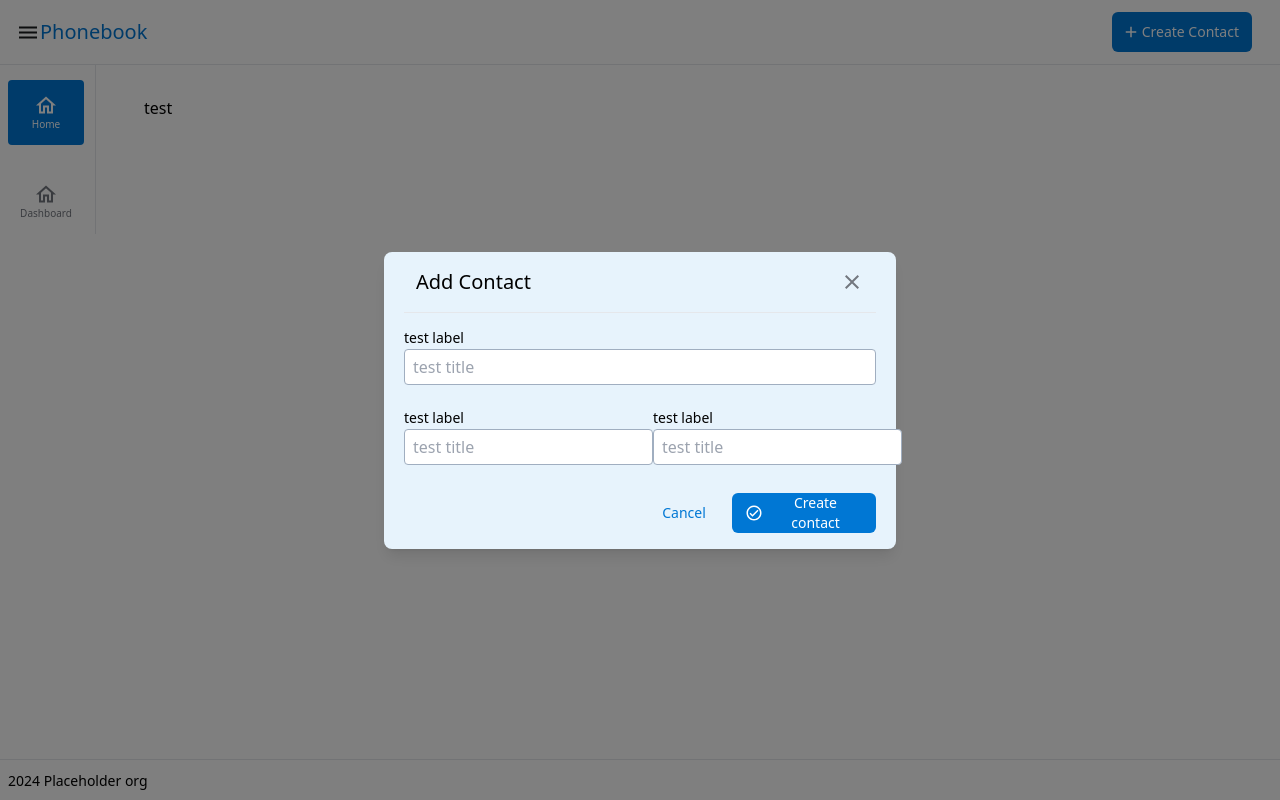
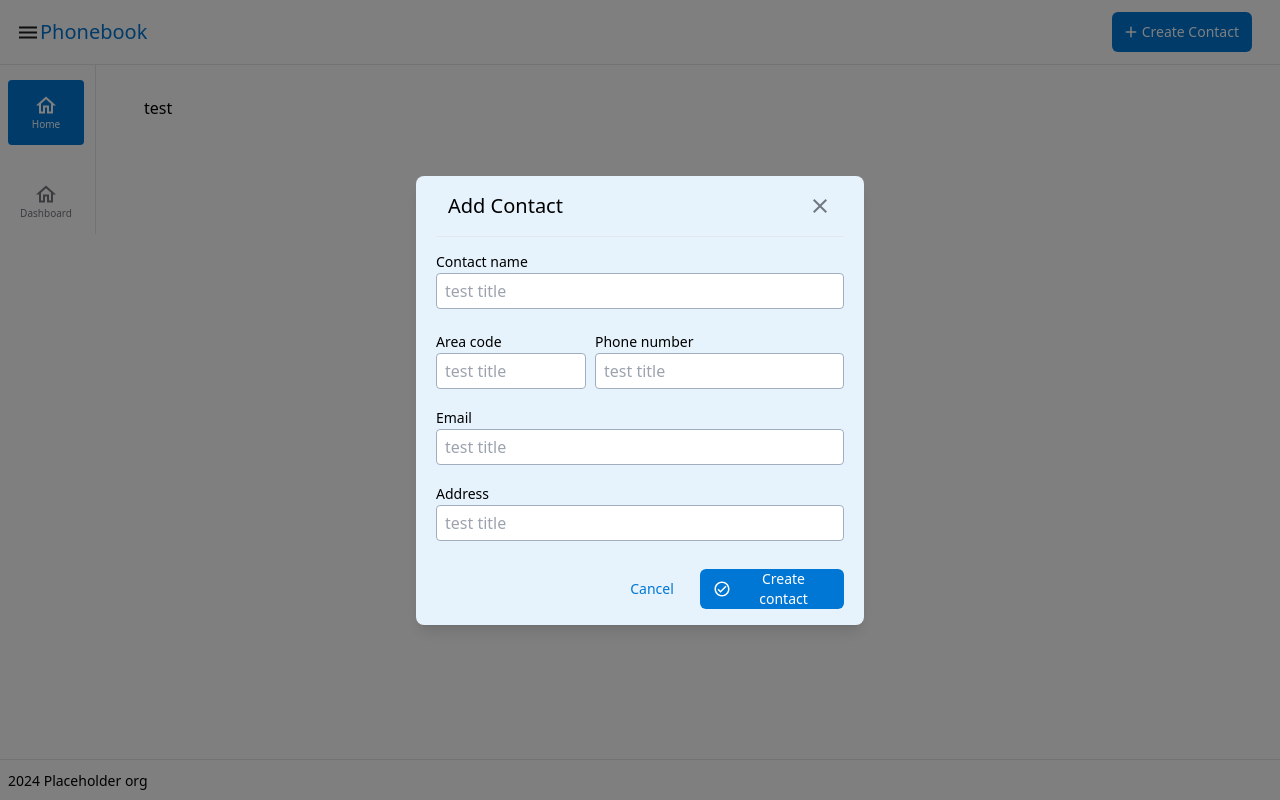
Before and after one commit to Denyyel914/phonebook, a Next.js app: page / in a window 1280 px wide. Both pictures are taken after a click on the button "Create Contact". Built offline with nearby package versions, Linux system fonts and the light colour scheme.

Commit message:
feat: add form submission using useState

```diff
--- a/app/components/Modal/Create.jsx
+++ b/app/components/Modal/Create.jsx
@@ -4,8 +4,36 @@ import Button from "../Button/Button";
 import Image from "next/image";
 import CheckCircle from "@/app/assets/check_circle.svg";
 import Input from "../Input/Input";
+import { useForm, Controller } from "react-hook-form";
+
 const CreateModal = ({ isModalOpen, handleModal, closeModal }) => {
-  const [test, setTest] = useState("");
+  // const {
+  //   control,
+  //   handleSubmit,
+  //   formState: { errors },
+  // } = useForm();
+
+  // const [test, setTest] = useState("");
+  const [form, setForm] = useState({
+    contact_name: "",
+    area_code: "",
+    phone_number: "",
+    email: "",
+    address: "",
+  });
+
+  const handleChange = (e) => {
+    const { name, value } = e.target;
+    setForm((prevForm) => ({
+      ...prevForm,
+      [name]: value,
+    }));
+  };
+
+  const handleSubmit = (e) => {
+    e.preventDefault();
+    console.log(form);
+  };
   return (
     <div>
       <Modal
@@ -14,16 +42,54 @@ const CreateModal = ({ isModalOpen, handleModal, closeModal }) => {
         title="Add Contact"
         titleCustomClass={"text-2xl"}
         size="xl"
-        width="40vw"
+        width="35vw"
       >
-        <Input placeholder="test title" label="test label" value={test} />
+        <Input
+          placeholder="test title"
+          label="Contact name"
+          value={form.contact_name}
+          onChange={handleChange}
+          name="contact_name"
+        />
         <div className="flex justify-between mt-5">
           <div>
-            <Input placeholder="test title" label="test label" value={test} />
+            <Input
+              placeholder="test title"
+              label="Area code"
+              name="area_code"
+              value={form.area_code}
+              onChange={handleChange}
+              customClassName="w-[150px]"
+            />
           </div>
           <div>
-            <Input placeholder="test title" label="test label" value={test} />
+            <Input
+              placeholder="test title"
+              label="Phone number"
+              name="phone_number"
+              value={form.phone_number}
+              onChange={handleChange}
+            />
           </div>
+        </div>
+
+        <div className="mt-4">
+          <Input
+            placeholder="test title"
+            label="Email"
+            name="email"
+            value={form.email}
+            onChange={handleChange}
+          />
+        </div>
+        <div className="mt-4">
+          <Input
+            placeholder="test title"
+            label="Address"
+            name="address"
+            value={form.address}
+            onChange={handleChange}
+          />
         </div>
 
         <div className="flex justify-end mt-7 pb-4">
@@ -40,7 +106,7 @@ const CreateModal = ({ isModalOpen, handleModal, closeModal }) => {
             customClassName="w-36 h-[40px]"
             iconType="leading"
             icon={<Image src={CheckCircle} alt="Vercel Logo" />}
-            onClick={handleModal}
+            onClick={handleSubmit}
           />
         </div>
       </Modal>
--- a/package.json
+++ b/package.json
@@ -12,6 +12,7 @@
     "next": "14.2.4",
     "react": "^18",
     "react-dom": "^18",
+    "react-hook-form": "^7.52.2",
     "react-modal": "^3.16.1"
   },
   "devDependencies": {
```
Also changed, not shown: 1 other file (tests, documents, lock files or other folders).
